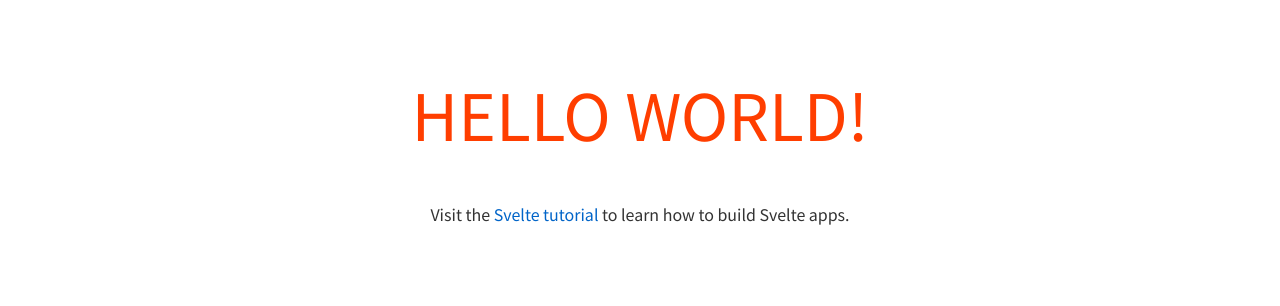
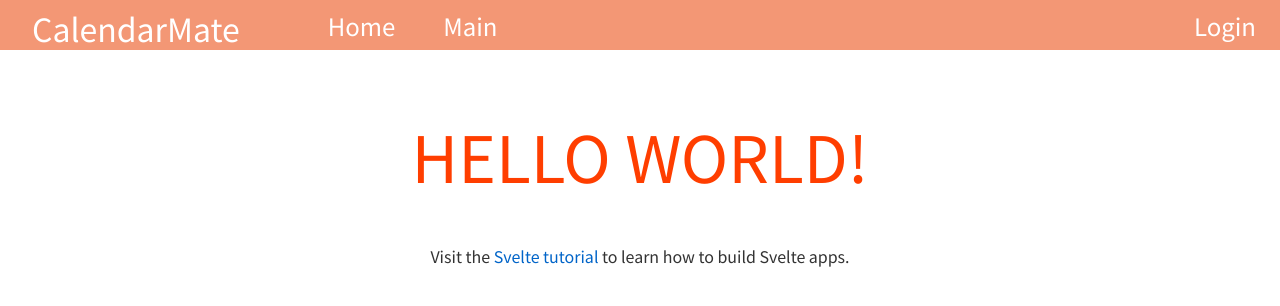
Before and after one commit to duru100470/CalendarMate, a Svelte app in the folder ClientApp/: page / in a window 1280 px wide. Shown: the top 306 px of the page. Built offline with nearby package versions, Linux system fonts and the light colour scheme.

Commit message:
Add NavBar component

```diff
--- a/ClientApp/public/global.css
+++ b/ClientApp/public/global.css
@@ -10,7 +10,6 @@ html, body {
 body {
 	color: #333;
 	margin: 0;
-	padding: 8px;
 	box-sizing: border-box;
 }
 
--- a/ClientApp/src/App.svelte
+++ b/ClientApp/src/App.svelte
@@ -5,6 +5,7 @@
 	import Login from "./Auth/Login.svelte";
 	import Register from "./Auth/Register.svelte";
 	import NotFound from "./Error/404.svelte";
+	import NavBar from "./NavBar.svelte";
 	import Router from "svelte-spa-router";
 	const routes = {
 		'/': Home,
@@ -17,5 +18,6 @@
 </script>
 
 <main>
+	<NavBar />
 	<Router {routes} />
 </main>
--- a/ClientApp/src/Auth/Login.svelte
+++ b/ClientApp/src/Auth/Login.svelte
@@ -1,14 +1,14 @@
 <script lang="ts">
     import { fetchPost } from '../functions'
 
-    let userName = '';
+    let username = '';
     let password = '';
     let validMessage = '';
 
     function clickLoginBtn(): void {
         validMessage = '';
 
-        if (userName === '') {
+        if (username === '') {
             validMessage = 'Username field is empty';
             return;
         }
@@ -25,7 +25,7 @@
     <form>
         <p class="valid">{validMessage}</p>
         <p>Username</p>
-        <p><input class="field" type="text" bind:value={userName} required/></p>
+        <p><input class="field" type="text" bind:value={username} required/></p>
         <p>Password</p>
         <p><input class="field" type="password" bind:value={password} required/></p>
         <p>Forgot Password?</p>
--- a/ClientApp/src/Auth/Register.svelte
+++ b/ClientApp/src/Auth/Register.svelte
@@ -1,7 +1,7 @@
 <script lang="ts">
     import { fetchPost } from '../functions'
 
-    let userName = '';
+    let username = '';
     let email = '';
     let password = '';
     let passwordConfirm = '';
@@ -10,7 +10,7 @@
     function clickRegisterBtn(): void {
         validMessage = '';
 
-        if (userName === '') {
+        if (username === '') {
             validMessage = 'Username field is empty';
             return;
         }
@@ -44,7 +44,7 @@
     <form>
         <p class="valid">{validMessage}</p>
         <p>Username</p>
-        <p><input class="field" type="text" bind:value={userName}/></p>
+        <p><input class="field" type="text" bind:value={username}/></p>
         <p>Email</p>
         <p><input class="field" type="email" bind:value={email}/></p>
         <p>Password</p>
--- /dev/null
+++ b/ClientApp/src/NavBar.svelte
@@ -0,0 +1,55 @@
+<script lang="ts">
+    let isLoggedIn = false;
+    let username = 'Test';
+</script>
+
+<main>
+<div class="logo">CalendarMate</div>
+<div class="menu"><a href="/#">Home</a></div>
+<div class="menu"><a href="/#/main">Main</a></div>
+{#if isLoggedIn}
+    <div class="account"><a href="/#/auth/account">Hello, {username}</a></div>
+{:else}
+    <div class="account"><a href="/#/auth/login">Login</a></div>
+{/if}
+</main>
+
+<style>
+    main {
+        width: 100%;
+        height: 50px;
+		background-color: #f39775;
+    }
+
+    .logo {
+        margin-top: 5px;
+        margin-left: 1em;
+        margin-right: 2em;
+        float: left;
+        font-size: 2em;
+        color: white;
+    }
+
+    .menu {
+        margin-top: 8px;
+        margin-left: 1em;
+        margin-right: 1em;
+        float: left;
+        font-size: 24px;
+        color: white;
+    }
+
+    .account {
+        margin-top: 8px;
+        margin-left: 1em;
+        margin-right: 1em;
+        float: right;
+        font-size: 24px;
+        color: white;
+    }
+
+    a {
+        color: inherit;
+        text-decoration: none;
+    }
+</style>
```
